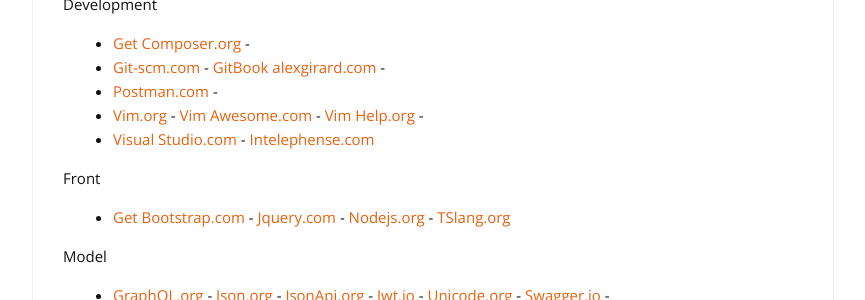
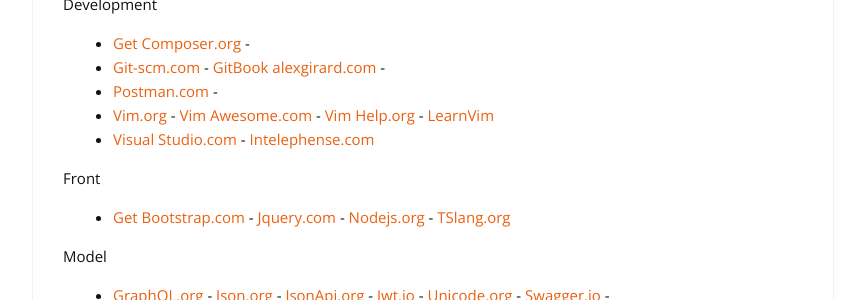
Before and after one commit to cylmat/cylmat.github.io, a Jekyll site: the page built from _pages/USEFUL.md, in a window 1280 px wide and 900 px high, scrolled down 1525 px. Shown: the part 155-455 px from the top of the window, without its empty margins (207-1072 px from the left). Built offline with Jekyll 4.4.1, drawn with Linux system fonts in a browser that asks for light colours; nearby versions of some CDN libraries.

Commit message:
Update USEFUL.md

```diff
--- a/_pages/USEFUL.md
+++ b/_pages/USEFUL.md
@@ -75,7 +75,7 @@
 * [Get Composer.org](https://getcomposer.org/doc) -
 * [Git-scm.com](https://git-scm.com/doc) - [GitBook alexgirard.com](https://alexgirard.com/git-book) -
 * [Postman.com](https://www.postman.com) -
-* [Vim.org](https://www.vim.org) - [Vim Awesome.com](https://vimawesome.com) - [Vim Help.org](https://vimhelp.org) -
+* [Vim.org](https://www.vim.org) - [Vim Awesome.com](https://vimawesome.com) - [Vim Help.org](https://vimhelp.org) - [LearnVim](https://learnvim.irian.to/)
 * [Visual Studio.com](https://code.visualstudio.com/docs) - [Intelephense.com](https://intelephense.com)
 
 Front
```
